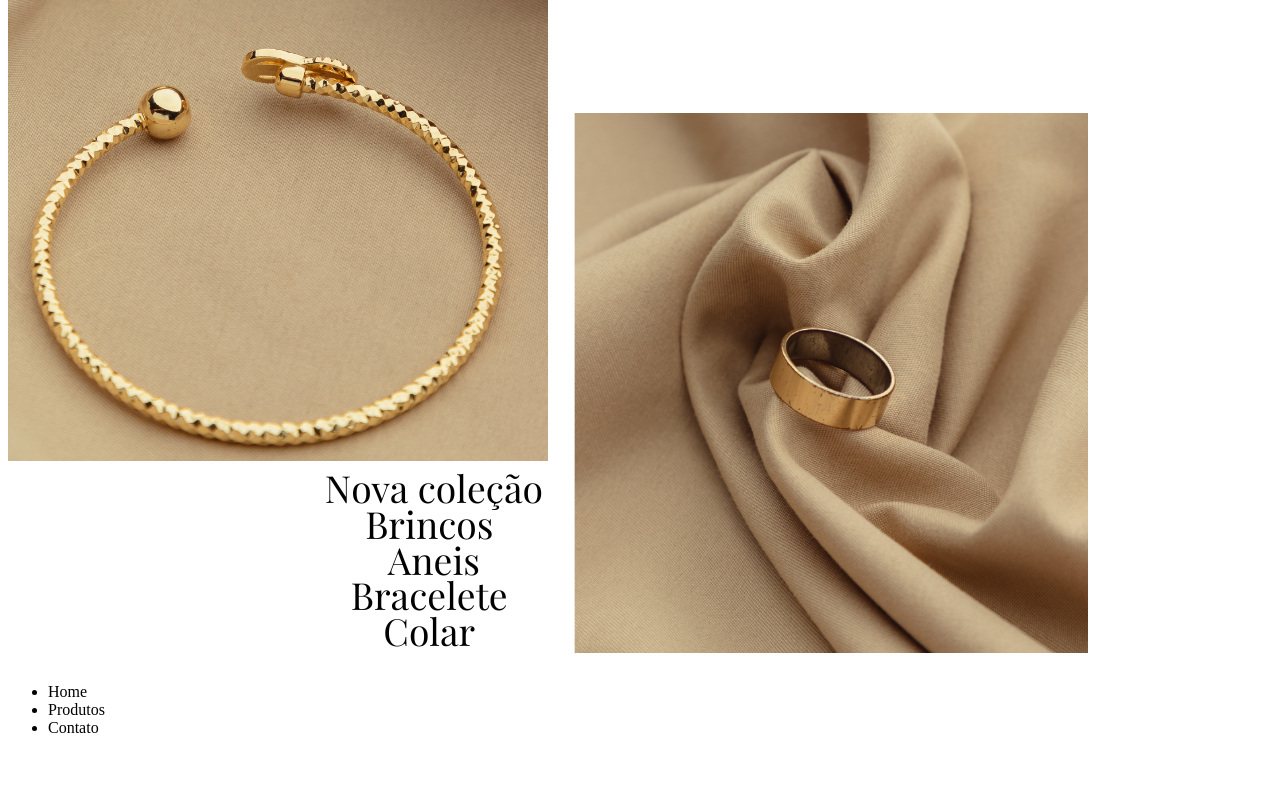
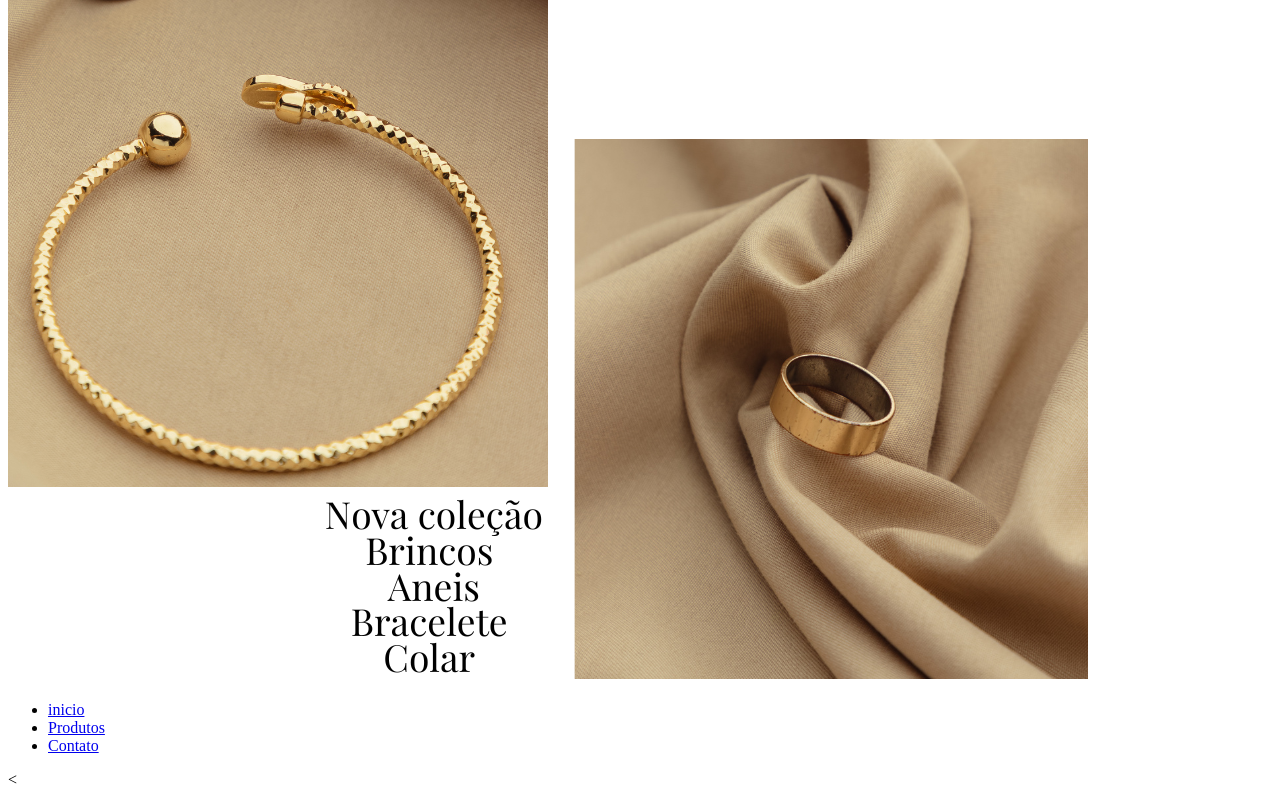
Before and after one commit to cledianedaluz/joalheria-, a plain HTML site: page Clediane.html in a window 1280 px wide. Shown: the part 448-1245 px from the top of the page. Before the commit the page ends 1201 px from the top, so only its background shows below. Drawn offline with Linux system fonts and the light colour scheme.

Commit message:
Update Clediane.html

```diff
--- a/Clediane.html
+++ b/Clediane.html
@@ -1,19 +1,21 @@
-<!DOCTYPE html>
+!DOCTYPE html>
 <html>
     <head>
         <meta charset="UTF-8">
-        <title>joalheria de Luxo</title>
-        <link rel="stylesheet" href="produtos.css">
+        <title>Produtos - Joalheria de Luxo</title>
+        <link rel="stylesheet" href="Clediane.css">
     </head>
     <body>
         <header>
             <h1><img src="logo.png"></h1>
 
-            <ul>
-                <li>Home</li>
-                <li>Produtos</li>
-                <li>Contato</li>
-            </ul>
+            <nav>
+                <ul>
+                    <li><a href="index.html">inicio</a></li>
+                    <li><a href="produtos.html">Produtos</a></li>
+                    <li><a href="contato.html">Contato</a></li>
+                </ul>
+            </nav>
         </header>
     </body>
-</html>
+</html><
```
